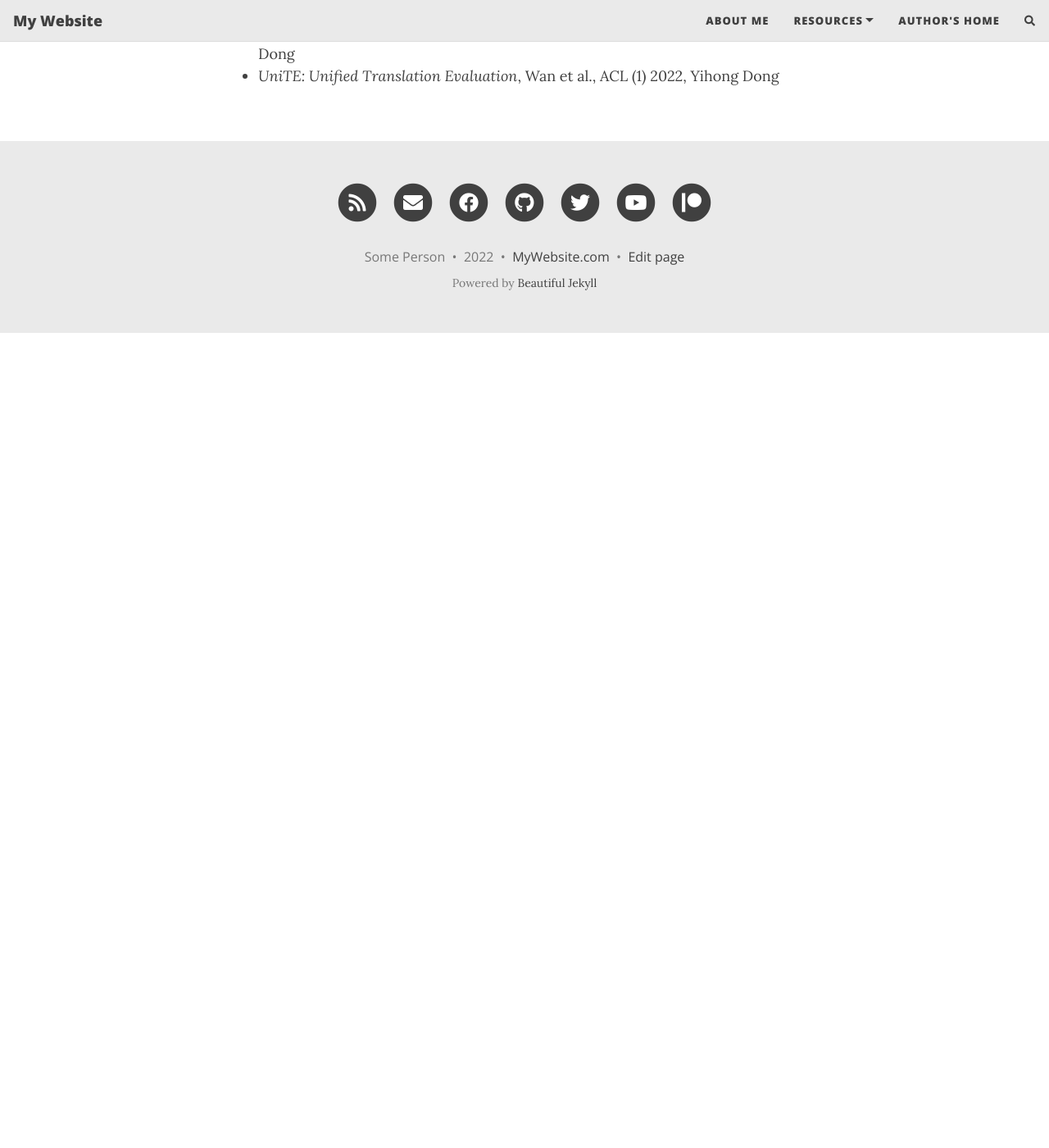
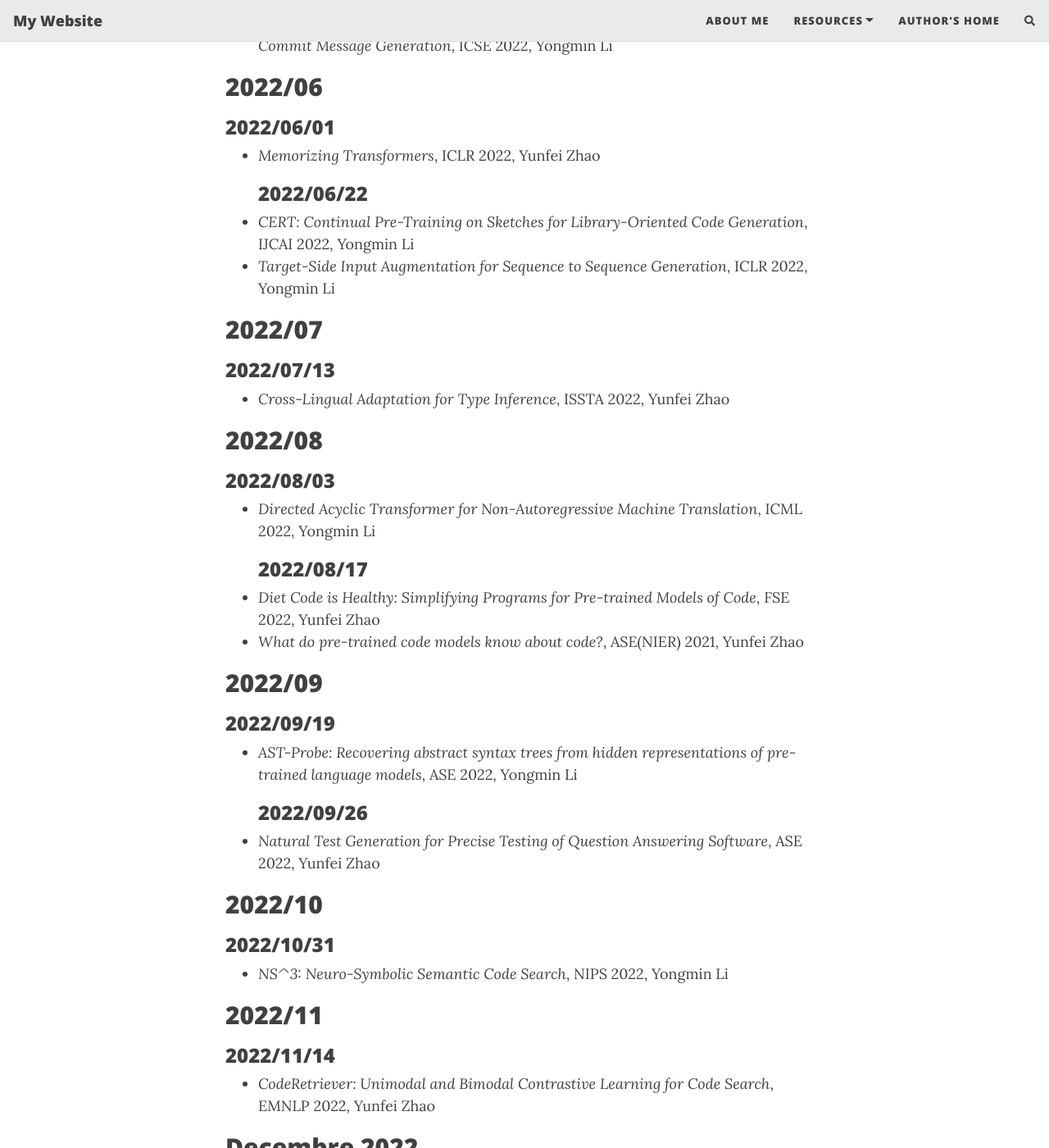
Before and after one commit to eecshope/LesPapiers, a Jekyll site: the page built from papiers.md, in a window 1280 px wide and 1400 px high, scrolled down 2544 px. Shown: the whole window at 82% size. Built offline with Jekyll 4.4.1, drawn with Linux system fonts in a browser that asks for light colours; nearby versions of some CDN libraries; comment, search, counter and statistics services are not loaded; before the commit the page ends 2950 px from its top, so only the background shows below that; some of the changed text lies outside the part shown.

Commit message:
Yunfei Zhao update

```diff
--- a/papiers.md
+++ b/papiers.md
@@ -17,33 +17,82 @@ Ces sont les papiers de notre groupe. Lisez-les s'il vous plait!
 - *BPE-dropout: Simple and Effective Subword Regularization*, ACL 2020, Yongmin Li
 ### 2020/08/19
 - *Few-Shot Representation Learning for Out-Of-Vocabulary Words*, ACL 2019, Yongmin Li
+
+## 2020/11
+### 2020/11/18
+- *Semantic Evaluation for Text-to-SQL with Distilled Test Suites*, EMNLP 2020, Yunfei Zhao
 ### 2020/11/25
 - *Retrieval-Augmented Generation for Code Summarization via Hybrid GNN*, ICLR 2021 under review, Yongmin Li
+
+## 2021/04
 ### 2021/04/28
 - *Finetuning Pretrained Transformers into RNNs*, Yongmin Li
+
+## 2021/06
 ### 2021/06/21
 - *Learning to Generate Code Sketches*, Yongmin Li
+
+## 2021/07
 ### 2021/07/07
 - *Exploring Dynamic Selection of Branch Expansion Orders for Code Generation*, ACL 2021, Yongmin Li
+
+## 2021/08
 ### 2021/08/25
 - *Why My Code Summarization Model Does Not Work: Code Comment Improvement with Category Prediction*, TOSEM 2021, Yongmin Li
+- *Grounded Conversation Generation as Guided Traverses in Commonsense Knowledge Graphs*, ACL 2020, Yunfei Zhao
+
+## 2021/10
 ### 2021/10/20
 - *CodeT5: Identifier-aware Unified Pre-trained Encoder-Decoder Models for Code Understanding and Generation*, Yongmin Li
+
+## 2021/12
 ### 2021/12/22
 - *PLUR: A Unifying, Graph-Based View of Program Learning, Understanding, and Repair*, NIPS 2021 Spotlight, Yongmin Li
+
+## 2022/02
 ### 2022/02/23
 - *Compositional Generalization via Semantic Tagging*, EMNLP 2021 Findings, Yongmin Li
+
+## 2020/03
+### 2020/03/22
+- *Code Search based on Context-aware Code Translation*, ICSE 2022, Yunfei Zhao
+
+## 2020/05
 ### 2022/05/11
 - *FIRA: Fine-Grained Graph-Based Code Change Representation for Automated Commit Message Generation*, ICSE 2022, Yongmin Li
+
+## 2022/06
+### 2022/06/01
+- *Memorizing Transformers*, ICLR 2022, Yunfei Zhao
 ### 2022/06/22
 - *CERT: Continual Pre-Training on Sketches for Library-Oriented Code Generation*, IJCAI 2022, Yongmin Li
 - *Target-Side Input Augmentation for Sequence to Sequence Generation*, ICLR 2022, Yongmin Li
+
+## 2022/07
+### 2022/07/13
+- *Cross-Lingual Adaptation for Type Inference*, ISSTA 2022, Yunfei Zhao
+
+## 2022/08
 ### 2022/08/03
 - *Directed Acyclic Transformer for Non-Autoregressive Machine Translation*, ICML 2022, Yongmin Li
+### 2022/08/17
+- *Diet Code is Healthy: Simplifying Programs for Pre-trained Models of Code*, FSE 2022, Yunfei Zhao
+- *What do pre-trained code models know about code?*, ASE(NIER) 2021, Yunfei Zhao
+
+## 2022/09
 ### 2022/09/19
 - *AST-Probe: Recovering abstract syntax trees from hidden representations of pre-trained language models*, ASE 2022, Yongmin Li
+### 2022/09/26
+- *Natural Test Generation for Precise Testing of Question Answering Software*, ASE 2022, Yunfei Zhao
+
+## 2022/10
 ### 2022/10/31
 - *NS^3: Neuro-Symbolic Semantic Code Search*, NIPS 2022, Yongmin Li
+
+## 2022/11
+### 2022/11/14
+- *CodeRetriever: Unimodal and Bimodal Contrastive Learning for Code Search*, EMNLP 2022, Yunfei Zhao
+
 ## Decembre 2022
 ### Decembre 12th
 - *No More Fine-tuning? An Experimental Evluation of Prompt Tuning in Code Intelligence*, Wang et al., FSE 2022, Jia Li
```
